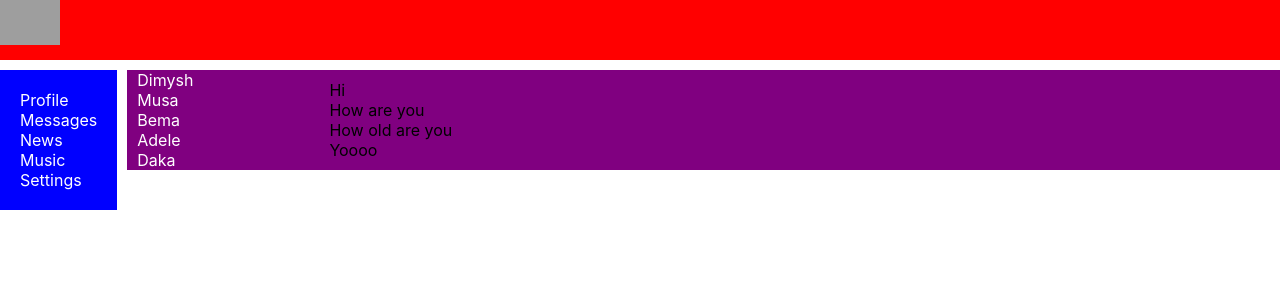
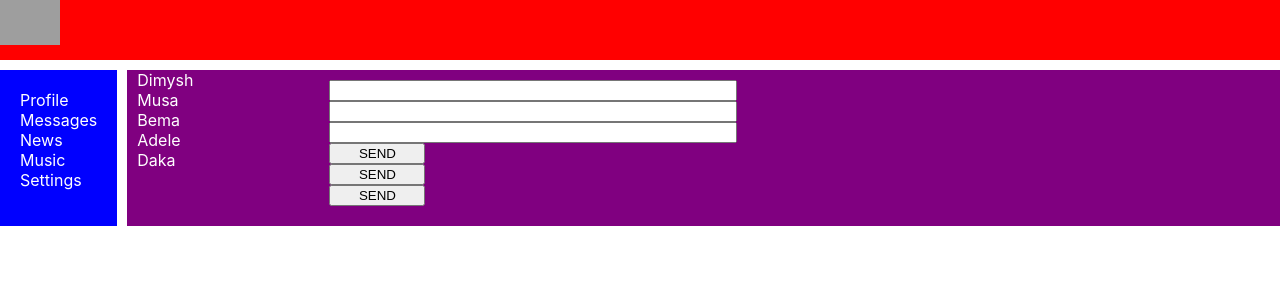
Before and after one commit to softboy17/It-Kamasutro, a React (Create React App) app: page /dialogs in a window 1280 px wide. Shown: the top 300 px of the page. Built offline with nearby package versions, Linux system fonts and the light colour scheme; grey boxes are pictures that could not be loaded.

Commit message:
сделал input для каждого dialogs

```diff
--- a/src/component/network/Dialogs/Dialogs.jsx
+++ b/src/component/network/Dialogs/Dialogs.jsx
@@ -8,8 +8,8 @@ const Dialogs = (props) => {
         props.state.dialogs.map(d => (<Dialogitem name={d.name} id={d.id} />));
 
 
-    let messageElements =
-       props.state.messages.map(m => (<Message message={m.message} id={m.id} />))
+    // let messageElements =
+    //    props.state.messages.map(m => (<Message message={m.message} id={m.id} />))
 
     return (
         <div className={classes.dialogs}>
@@ -19,9 +19,10 @@ const Dialogs = (props) => {
                 }
             </div>
             <div className={classes.messages}>
-                {
+                {/* {
                     messageElements
-                }
+                } */}
+                <Message/>
             </div>
         </div>
     );
--- a/src/component/network/Dialogs/Dialogs.module.css
+++ b/src/component/network/Dialogs/Dialogs.module.css
@@ -14,6 +14,13 @@
     color: gold;
 }
 
-.messages {
+.message  {
+    width: 10%;
+    margin-bottom: 10px;
+    display: flex;
+    flex-direction: column;
     padding: 10px;
 }
+.message input{
+    width: 400px;
+}
--- a/src/component/network/Dialogs/Message/Message.jsx
+++ b/src/component/network/Dialogs/Message/Message.jsx
@@ -1,9 +1,32 @@
 import React from 'react';
 import classes from '../Dialogs.module.css'
 
-const Message = (props) => {
+const Message = () => {
+
+
+    let inputName = [ 'input1', 'input2', 'input3'];
+    let buttonName  = ['btn1', 'btn2', 'btn3'];
+
+    let inputRef = inputName.map(() => React.createRef());
+    let addPost = (index) =>{
+        let text = inputRef[index].current.value
+        alert(text)
+    }
+
     return(
-        <div className={classes.message}>{props.message}</div>
+        <div className={classes.message}>
+        {inputName.map((name, index) => (
+            <input
+            key ={index}
+            type = 'text'
+            name = {name}
+            ref = {inputRef[index]}/>
+        ))}
+        {buttonName.map((name, index) => (
+            <button key={index} name={name} onClick={ () => addPost(index)} >SEND</button>
+        ))}
+        </div>
+
     )
 }
 export default Message
--- a/src/redux/state.js
+++ b/src/redux/state.js
@@ -13,13 +13,13 @@ let state = {
             { id: 4, name: 'Adele' },
             { id: 5, name: 'Daka' },
         ],
-        messages: [
-            { id: 1, message: 'Hi' },
-            { id: 2, message: 'How are you' },
-            { id: 3, message: 'How old are you' },
-            { id: 4, message: 'Yoooo' }
+        // messages: [
+        //     { id: 1, message: 'Hi' },
+        //     { id: 2, message: 'How are you' },
+        //     { id: 3, message: 'How old are you' },
+        //     { id: 4, message: 'Yoooo' }
 
-        ]
+        // ]
     }
 
 
```
